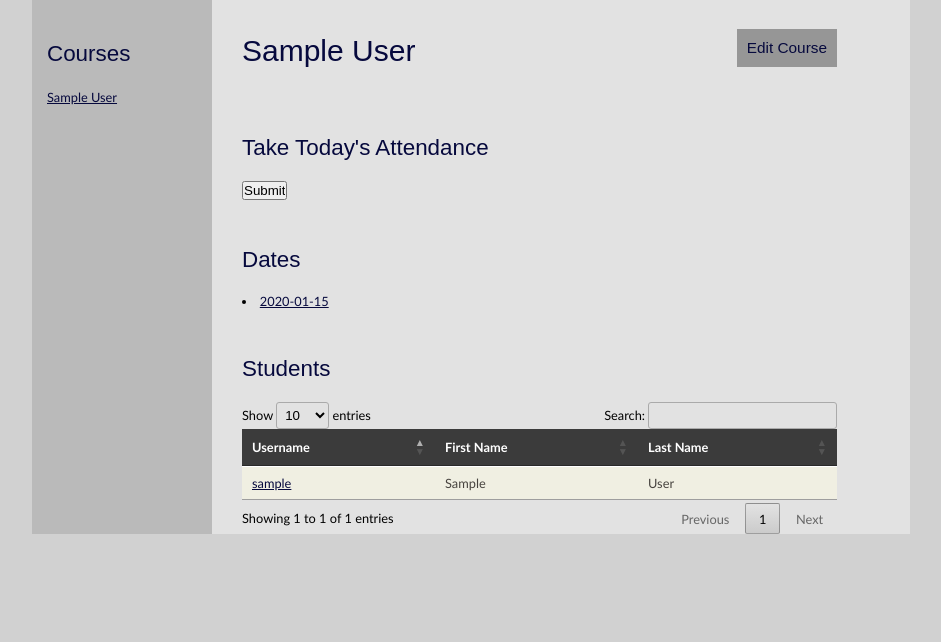
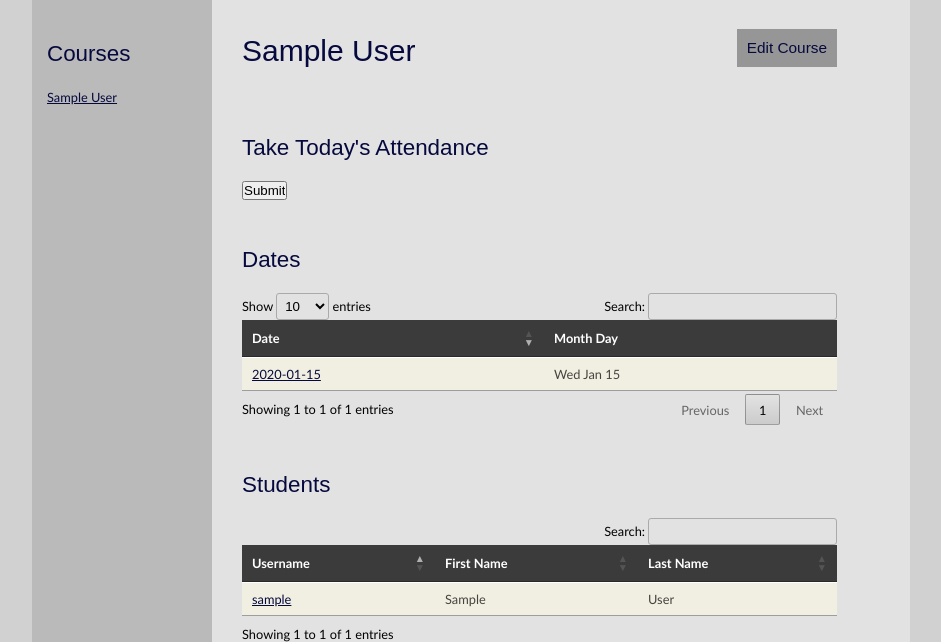
Before and after one commit to Joey-Costa3/Checkin, a Django app: template attendance/templates/attendance/course.html in a window 1280 px wide. Shown: the part 203-845 px from the top of the page, without its empty margins (169-1110 px from the left). Before the commit the page ends 737 px from the top, so only its background shows below. Run offline with Django 3.2, Linux system fonts and the light colour scheme; tables that the repository leaves empty hold one stand-in row (values such as "Sample post"); the template is opened without the code that fills it: values that come from a table or form of the project are taken from there, most other values are stand-ins (such as "Sample title", 1, 10 or a date in 2020); some libraries are stand-ins or nearby versions.

Commit message:
Added sorting of dates. Removed pagination from student lists.

```diff
--- a/attendance/models.py
+++ b/attendance/models.py
@@ -1,6 +1,7 @@
 from django.db import models
 from django.contrib.auth.models import User
 import re
+
 
 name_re = re.compile(r'[a-zA-Z0-9](?:[a-zA-Z0-9_-]*[a-zA-Z0-9])?$')
 
--- a/attendance/templates/attendance/attendance.html
+++ b/attendance/templates/attendance/attendance.html
@@ -10,7 +10,9 @@
 <script>
 
 $(document).ready( function () {
-    $('#attendance').DataTable();
+    $('#attendance').DataTable({
+        paging: false
+    });
 } );
 </script>
 <!--
--- a/attendance/templates/attendance/course.html
+++ b/attendance/templates/attendance/course.html
@@ -11,7 +11,15 @@
 <script>
 
 $(document).ready( function () {
-    $('#students').DataTable();
+    $('#students').DataTable({
+    paging: false
+    });
+} );
+
+$(document).ready( function () {
+    $('#dates').DataTable({
+    "order": [[0, "desc"]]
+    });
 } );
 </script>
 </br></br><h2>Take Today's Attendance</h2>
@@ -19,9 +27,22 @@ $(document).ready( function () {
 
 
 </br></br><h2>Dates</h2>
+<table class="table table-bordered" id="dates">
+<thead>
+<tr>
+<th>Date</th>
+<th data-orderable="false">Month Day</th>
+</tr>
+</thead>
+<tbody>
 {% for d in attendance %}
-	<li><a href="{% url 'courseAttendanceURL' course.name d.date|date:"Y-m-d" %}">{{ d.date|date:"Y-m-d" }}</a></li>
+<tr>
+	<td><a href="{% url 'courseAttendanceURL' course.name d.date|date:"Y-m-d" %}">{{ d.date|date:"Y-m-d" }}</a></td>
+	<td> {{ d.date|date:"D M d" }} </td>
+</tr>
 {% endfor %}
+</tbody>
+</table>
 
 </br></br><h2>Students</h2>
 <table class="table table-bordered" id="students">
```
